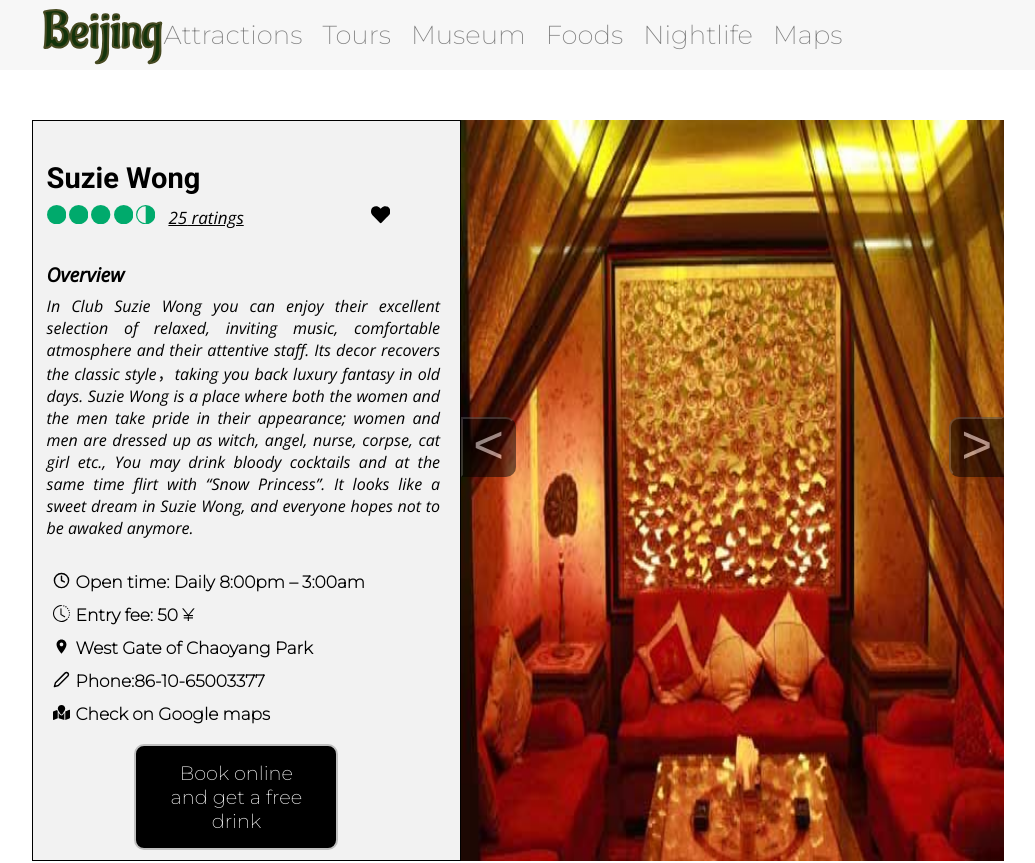
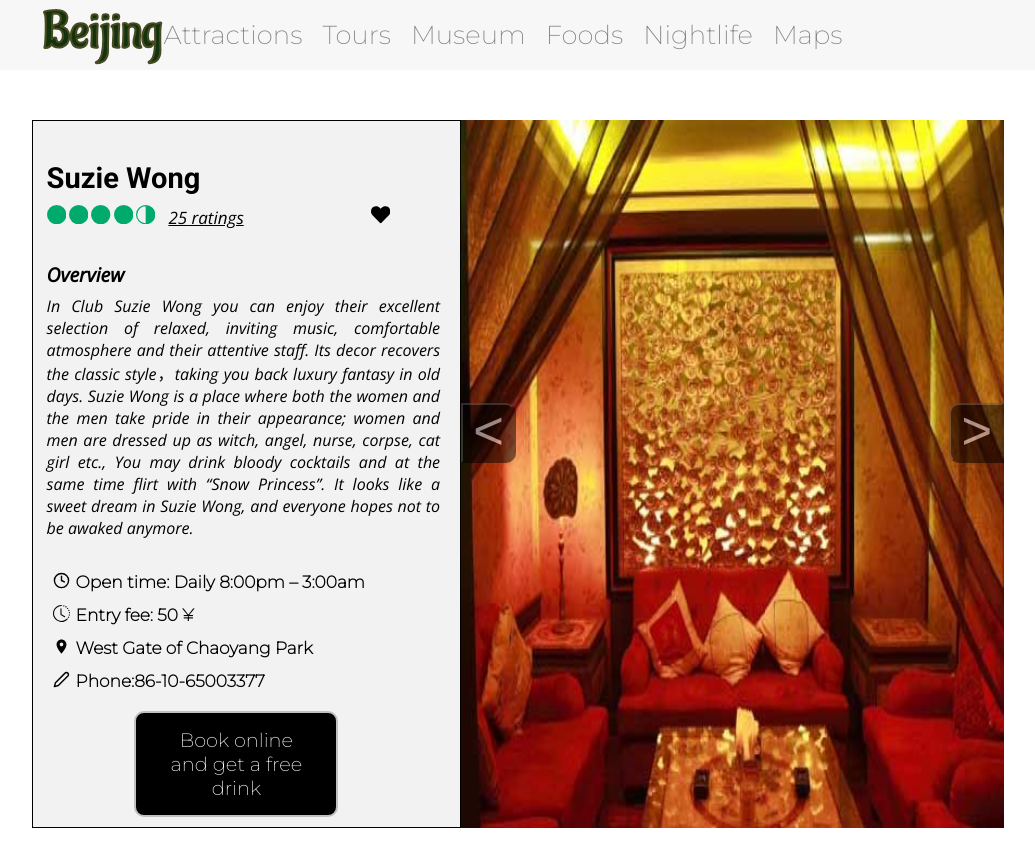
Before and after one commit to Husky931/Beijing-City, a React (Create React App) app: page /nightlife in a window 1280 px wide. Shown: the top 863 px of the page, without its empty margins (122-1157 px from the left). Built offline with nearby package versions, Linux system fonts and the light colour scheme.

Commit message:
Nightlife done, starting with page Maps

```diff
--- a/src/nightlife-components/MasterNightlifeTemplate.js
+++ b/src/nightlife-components/MasterNightlifeTemplate.js
@@ -64,11 +64,6 @@
                         <FiEdit2 />
                         <p className='temp-icons-desc'><span className='make-bold'>Phone:{phone}</span></p>
                     </div>
-                    <div className='template-icons'>
-                        <FaMapMarked />
-                        <p className='temp-icons-desc'><span className='make-bold'>Check on Google maps</span></p>
-                    </div>
-
                 </div>
 
 
```
